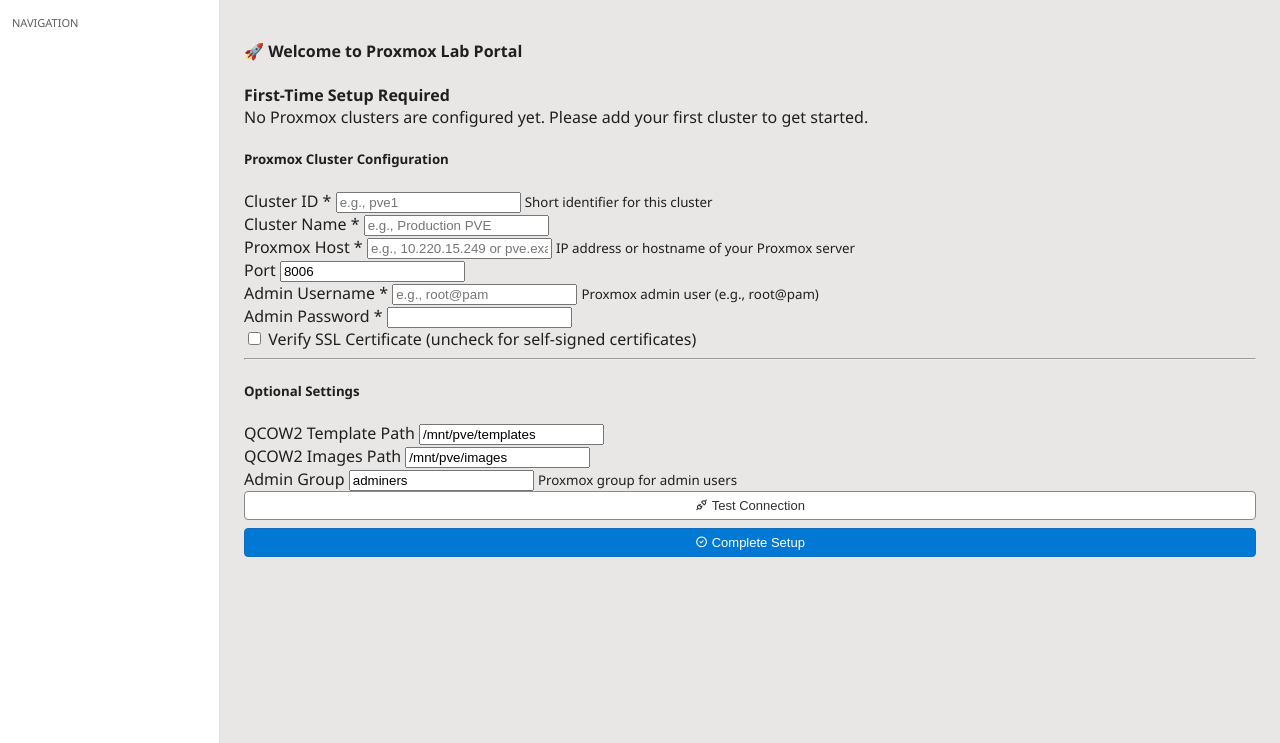
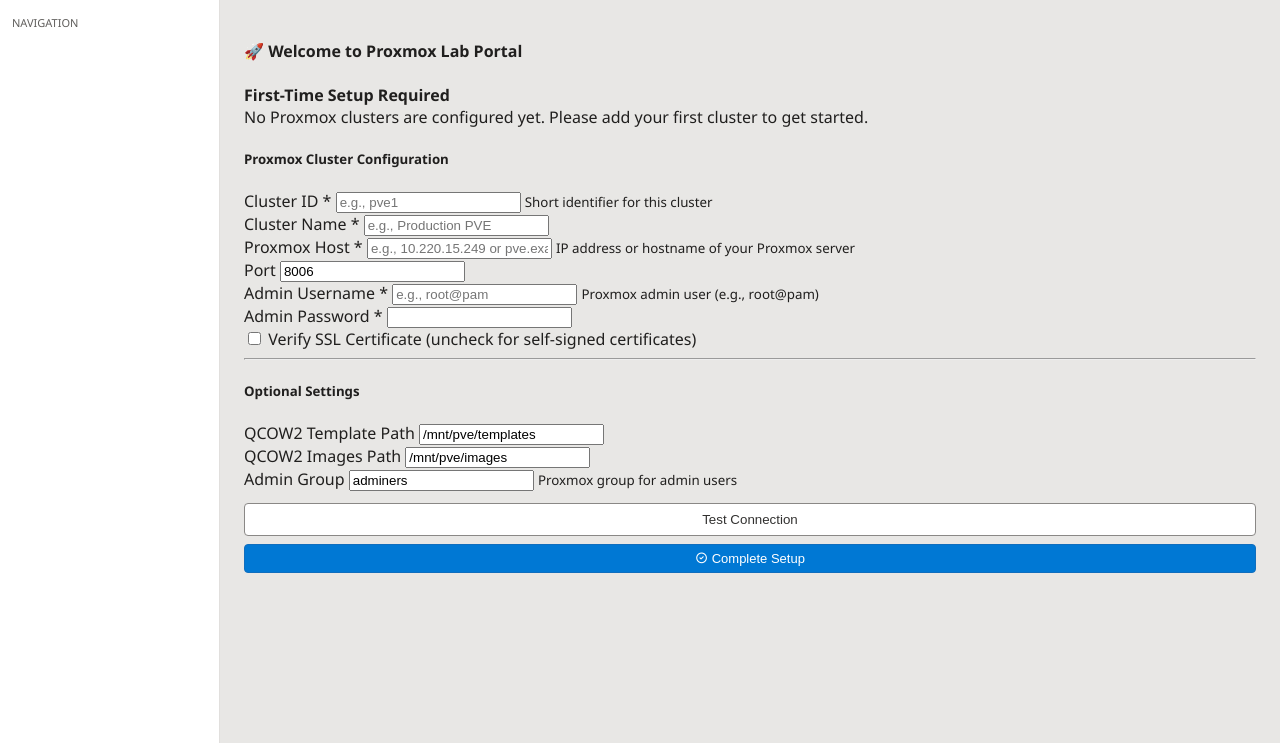
Before and after one commit to Snappieuk/netlab-tools, a Flask app: page /setup in a window 1280 px wide. Shown: the part 57-800 px from the top of the page. Run offline with Flask 3, Linux system fonts and the light colour scheme.

Commit message:
Enhance user management and setup UI: improve Proxmox user authentication handling and update connection test button styling

```diff
--- a/app/templates/setup.html
+++ b/app/templates/setup.html
@@ -3,6 +3,40 @@
 {% block title %}Initial Setup - Proxmox Lab Portal{% endblock %}
 
 {% block content %}
+<style>
+    .setup-actions {
+        display: flex;
+        flex-direction: column;
+        gap: 8px;
+        margin-top: 12px;
+    }
+
+    .setup-test-btn {
+        display: inline-block !important;
+        width: 100%;
+        padding: 8px 12px;
+        border: 1px solid #8a8886;
+        border-radius: 4px;
+        background: #ffffff;
+        color: #323130;
+        cursor: pointer;
+        text-align: center;
+    }
+
+    .setup-test-btn:hover:not(:disabled) {
+        background: #f3f2f1;
+    }
+
+    .setup-test-btn:disabled {
+        opacity: 0.6;
+        cursor: not-allowed;
+    }
+
+    .setup-submit-btn {
+        width: 100%;
+    }
+</style>
+
 <div class="container mt-5">
     <div class="row justify-content-center">
         <div class="col-md-8">
@@ -100,11 +134,11 @@
 
                         <div id="connection-test-result" class="mt-3"></div>
 
-                        <div class="mt-3" style="display: flex; flex-direction: column; gap: 8px;">
-                            <button type="button" class="btn-secondary" id="test-connection-btn">
-                                <i class="ti ti-plug-connected"></i> Test Connection
+                        <div class="setup-actions">
+                            <button type="button" class="setup-test-btn" id="test-connection-btn">
+                                Test Connection
                             </button>
-                            <button type="submit" class="btn-primary" style="width: 100%;">
+                            <button type="submit" class="btn-primary setup-submit-btn">
                                 <i class="ti ti-circle-check"></i> Complete Setup
                             </button>
                         </div>
@@ -133,7 +167,7 @@
                             }
 
                             testBtn.disabled = true;
-                            testBtn.innerHTML = '<i class="ti ti-loader-2"></i> Testing...';
+                            testBtn.textContent = 'Testing...';
                             setResult(true, 'Testing connection to Proxmox...');
 
                             try {
@@ -160,7 +194,7 @@
                                 setResult(false, 'Connection test request failed: ' + error.message);
                             } finally {
                                 testBtn.disabled = false;
-                                testBtn.innerHTML = '<i class="ti ti-plug-connected"></i> Test Connection';
+                                testBtn.textContent = 'Test Connection';
                             }
                         }
 
```
Also changed, not shown: app/services/user_manager.py (+47 -30 lines).
